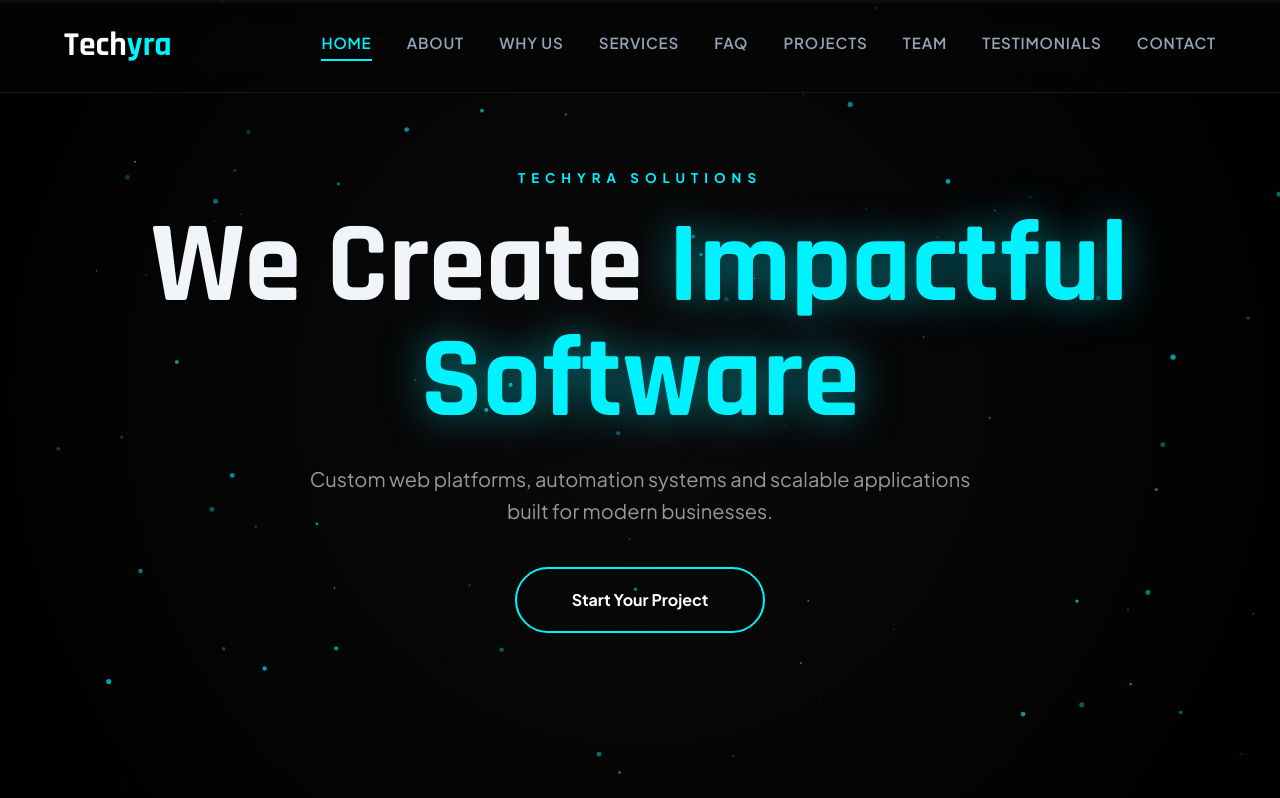
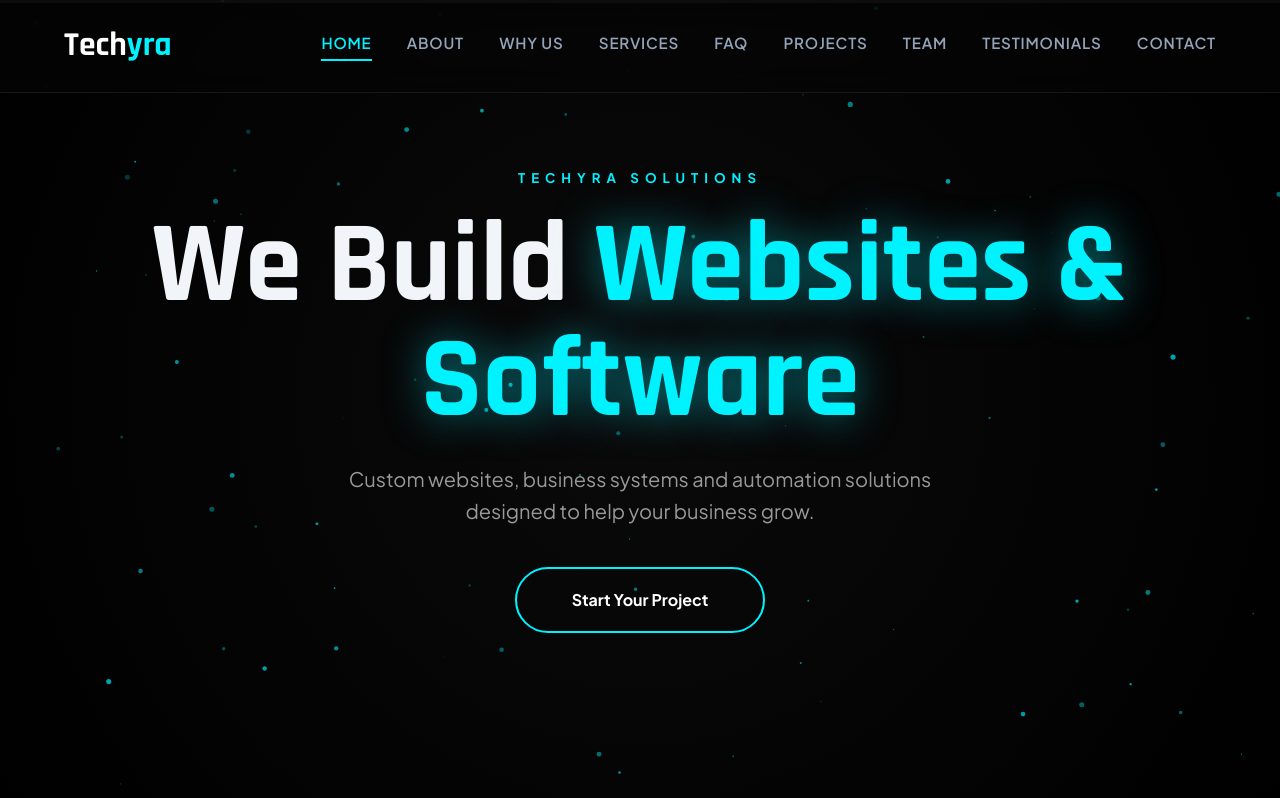
Before and after one commit to rohittt-1505/Techyra-Solutions, a plain HTML site: page index.html in a window 1280 px wide. Shown: the top 798 px of the page. Drawn offline with Linux system fonts and the light colour scheme.

Commit message:
Update index.html

```diff
--- a/index.html
+++ b/index.html
@@ -13,6 +13,11 @@
     <meta property="og:image" content="https://techyra.netlify.app/images/logo.png">
     <meta property="og:title" content="Techyra Solutions">
     <meta property="og:description" content="Modern Software Studio">
+
+    <meta name="keywords"
+        content="software development company, web development, SaaS development, Mumbai software company, Techyra">
+    <meta name="author" content="Techyra Solutions">
+    <meta name="robots" content="index, follow">
 
     <link
         href="https://fonts.googleapis.com/css2?family=Plus+Jakarta+Sans:wght@300;400;500;600;700;800&family=Rajdhani:wght@500;600;700&display=swap"
@@ -781,6 +786,7 @@
             transform: scale(1.2);
         }
     </style>
+
     <script type="application/ld+json">
 {
   "@context": "https://schema.org",
@@ -835,26 +841,28 @@
         <div id="particles-js"></div>
         <canvas id="hero-canvas"></canvas>
         <div class="hero-content">
+
     <h5 class="reveal" style="letter-spacing: 6px; color: var(--primary); margin-bottom: 20px;">
         TECHYRA SOLUTIONS
     </h5>
 
     <h1 class="reveal">
-                We Create <span>Impactful Software</span>
+        We Build <span>Websites & Software</span>
     </h1>
 
-            <p class="reveal" style="max-width:700px; margin:0 auto 40px; color:#999;">
-                Custom web platforms, automation systems and scalable applications
-                built for modern businesses.
-            </p>
-
+    <p class="reveal" style="max-width:650px; margin:0 auto 40px; color:#999;">
+        Custom websites, business systems and automation solutions
+        designed to help your business grow.
+    </p>
 
     <div class="reveal">
         <a href="#contact" class="hero-btn">
             Start Your Project
         </a>
     </div>
-        </div>
+
+</div>
+
     </section>
 
     <hr>
```
Lines whose indentation alone changed are shown as unchanged.
